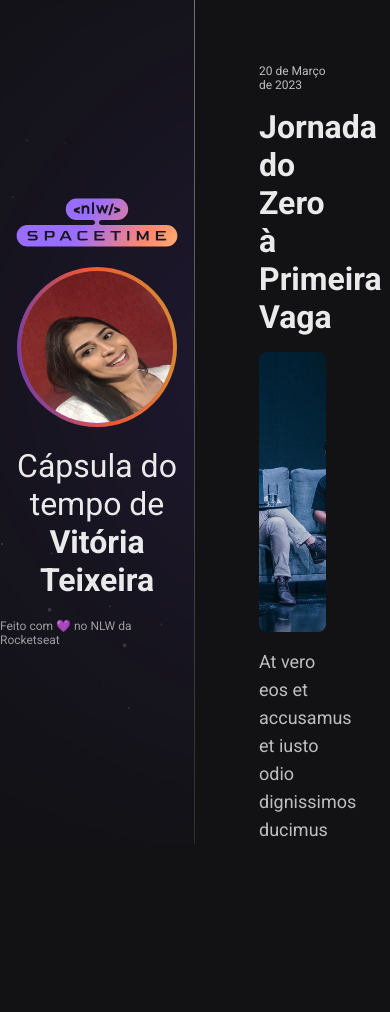
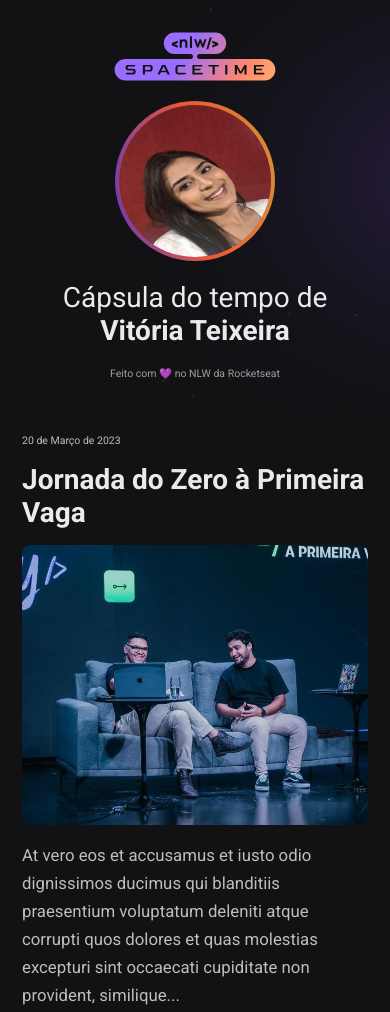
Before and after one commit to vitoriateixeiraa/explorer-spacetime, a plain HTML site: page index.html in a window 390 px wide. Shown: the top 1012 px of the page. Before the commit the page ends 844 px from the top, so only its background shows below. Drawn offline with Linux system fonts and the light colour scheme.

Commit message:
Spacetime

```diff
--- a/index.html
+++ b/index.html
@@ -36,10 +36,12 @@
       >
         <small>20 de Março de 2023</small>
         <h1>Jornada do Zero à Primeira Vaga</h1>
+        <div>
         <img
           src="./assets/jornada.png"
           alt="Rodrigo e Mayk apresentando o evento Jornada do Zero à Primeira Vaga"
         />
+        </div>
         <p>
           At vero eos et accusamus et iusto odio dignissimos ducimus qui
           blanditiis praesentium voluptatum deleniti atque corrupti quos dolores
@@ -55,10 +57,12 @@
       >
         <small>20 de Março de 2023</small>
         <h1>Jornada do Zero à Primeira Vaga</h1>
+        <div>
         <img
           src="./assets/jornada.png"
           alt="Rodrigo e Mayk apresentando o evento Jornada do Zero à Primeira Vaga"
         />
+        </div>
         <p>
           At vero eos et accusamus et iusto odio dignissimos ducimus qui
           blanditiis praesentium voluptatum deleniti atque corrupti quos dolores
@@ -74,10 +78,12 @@
       >
         <small>20 de Março de 2023</small>
         <h1>Jornada do Zero à Primeira Vaga</h1>
+        <div>
         <img
           src="./assets/jornada.png"
           alt="Rodrigo e Mayk apresentando o evento Jornada do Zero à Primeira Vaga"
         />
+        </div>
         <p>
           At vero eos et accusamus et iusto odio dignissimos ducimus qui
           blanditiis praesentium voluptatum deleniti atque corrupti quos dolores
--- a/styles.css
+++ b/styles.css
@@ -2,6 +2,33 @@
   margin: 0;
   padding: 0;
   box-sizing: border-box;
+}
+
+:root {
+  font-size: 16px;
+}
+
+::-webkit-scrollbar {
+  width: 8px;
+}
+
+::-webkit-scrollbar-track {
+  background-color: #2c2c31;
+}
+
+::-webkit-scrollbar-thumb {
+  background-color: #9e9ea0;
+}
+
+@keyframes entering {
+  from {
+    opacity: 0;
+    transform: translateY(-200px);
+  }
+  to {
+    opacity: 1;
+    transform: translateY(0);
+  }
 }
 
 body {
@@ -18,6 +45,8 @@ nav {
   padding: 64px;
   grid-area: timeline;
   overflow-y: scroll;
+
+  animation: entering 0.7s ease-in-out;
 }
 
 .memory {
@@ -31,12 +60,12 @@ nav {
 
 .memory small {
   color: #bebebf;
-  font-size: 12px;
+  font-size: 0.75rem;
 }
 
 .memory h1 {
   color: #eaeaea;
-  font-size: 32px;
+  font-size: 2rem;
 }
 
 .memory img {
@@ -44,10 +73,23 @@ nav {
   height: 280px;
   object-fit: cover;
   border-radius: 8px;
+
+  transition: transform 0.3s ease-in-out;
+}
+
+.memory div {
+  width: 100%;
+  height: 280px;
+  overflow: hidden;
+  border-radius: 8px;
+}
+
+.memory:hover img {
+  transform: scale(1.1);
 }
 
 .memory p {
-  font-size: 18px;
+  font-size: 1.2rem;
   color: #bebebf;
   line-height: 28px;
 }
@@ -70,6 +112,10 @@ aside {
   background-size: auto 100%;
 }
 
+aside * {
+  animation: entering 0.7s ease-in-out;
+}
+
 aside img:nth-child(2) {
   width: 160px;
   height: 160px;
@@ -80,11 +126,35 @@ aside img:nth-child(2) {
 }
 
 aside p {
-  font-size: 32px;
+  font-size: 2rem;
   text-align: center;
 }
 
 aside span {
-  font-size: 12px;
+  font-size: 0.75rem;
   color: #9e9ea0;
 }
+
+@media (max-width: 768px) {
+  :root {
+    font-size: 14px;
+  }
+
+  body {
+    grid-template-columns: 1fr;
+    grid-template-rows: 0.2fr 0.8fr;
+    grid-template-areas:
+    "profile"
+    "timeline";
+  }
+
+  aside {
+    border-right: none;
+    padding: 32px 12px;
+  }
+
+  nav {
+    overflow-y: visible;
+    padding: 22px;
+  }
+}
```
